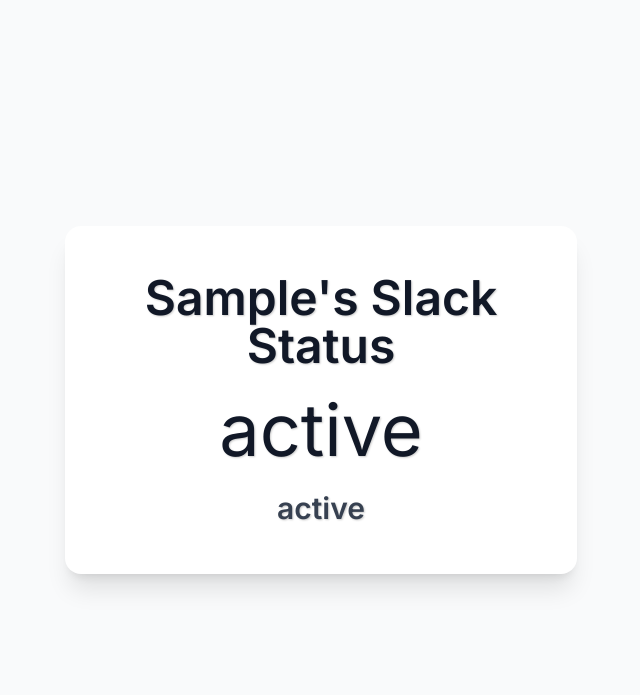
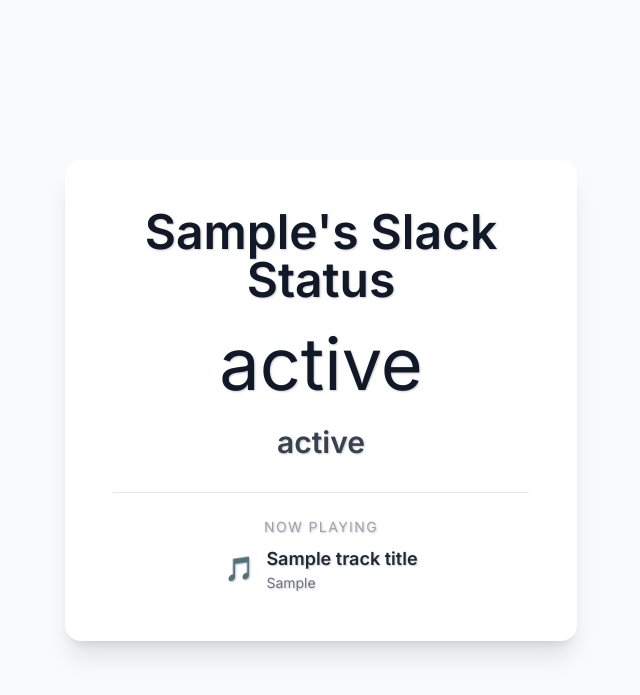
Before and after one commit to untraceablez/pi_slack_status, a Flask app: template templates/index.html in a window 1280 px wide. Shown: the top 695 px of the page, without its empty margins (319-959 px from the left). Run offline with Flask 3, Linux system fonts and the light colour scheme; the template is opened without the code that fills it: most values are stand-ins (such as "Sample title", 1, 10 or a date in 2020); some libraries are stand-ins or nearby versions.

Commit message:
Adding music detection

```diff
--- a/app.py
+++ b/app.py
@@ -1,46 +1,127 @@
 # app.py
-# This is a Python Flask web application that serves your Slack status.
-# To run this, you need to have Flask, python-dotenv, slack_sdk, and emoji installed:
-# pip install Flask python-dotenv slack_sdk emoji
+# This is a Python Flask web application that serves your Slack status and
+# identifies music playing nearby using a USB microphone via Shazam.
+# To run this, you need to have the packages in requirements.txt installed.
 
 import os
+import asyncio
+import threading
+import tempfile
+import time
 from flask import Flask, render_template
 from dotenv import load_dotenv
 from slack_sdk import WebClient
 from slack_sdk.errors import SlackApiError
 import emoji
+import sounddevice as sd
+import scipy.io.wavfile as wavfile
+import numpy as np
+from shazamio import Shazam
 
 # Load environment variables from the .env file.
 load_dotenv()
 
 # --- Configuration ---
-# Get your Slack API token from the .env file.
-# The token needs the 'users.profile:read' scope.
 SLACK_API_TOKEN = os.environ.get('SLACK_API_TOKEN')
-
-# Get the Slack User ID from the .env file.
-# This is the user whose status will be displayed.
 SLACK_USER_ID = os.environ.get('SLACK_USER_ID')
-
-# You can change the port if you need to.
 PORT = 5000
 
-# Global variable to cache custom emojis
+# Audio device index for the USB mic. Set AUDIO_DEVICE in .env to the device
+# index if the default device is not your USB mic. Leave unset to use default.
+AUDIO_DEVICE = os.environ.get('AUDIO_DEVICE')
+if AUDIO_DEVICE is not None:
+    AUDIO_DEVICE = int(AUDIO_DEVICE)
+
+SAMPLE_RATE = 44100
+RECORD_DURATION = 8       # seconds of audio to capture per recognition attempt
+RECOGNITION_INTERVAL = 30 # seconds between recognition attempts
+
+# --- Global State ---
 custom_emojis = {}
+
+current_track = {
+    'title': None,
+    'artist': None,
+    'last_checked': 0,
+}
+music_lock = threading.Lock()
 
 # --- App Setup ---
 app = Flask(__name__)
-
-# Initialize the Slack WebClient with your token
-# This is the primary way to interact with the Slack API using the SDK.
 client = WebClient(token=SLACK_API_TOKEN)
 
-# --- Functions ---
+# --- Music Recognition ---
+
+def record_audio():
+    """Record a short clip from the USB mic and return as a numpy array."""
+    audio = sd.rec(
+        int(RECORD_DURATION * SAMPLE_RATE),
+        samplerate=SAMPLE_RATE,
+        channels=1,
+        dtype='int16',
+        device=AUDIO_DEVICE,
+    )
+    sd.wait()
+    return audio
+
+
+async def _shazam_recognize(wav_path):
+    shazam = Shazam()
+    return await shazam.recognize(wav_path)
+
+
+def identify_track(wav_path):
+    """Run Shazam recognition synchronously and return (title, artist) or (None, None)."""
+    result = asyncio.run(_shazam_recognize(wav_path))
+    track = result.get('track', {})
+    title = track.get('title')
+    artist = track.get('subtitle')
+    return title, artist
+
+
+def music_recognition_loop():
+    """Background thread: periodically records audio and identifies music."""
+    global current_track
+    while True:
+        with music_lock:
+            last_checked = current_track['last_checked']
+
+        if time.time() - last_checked >= RECOGNITION_INTERVAL:
+            tmp_path = None
+            try:
+                audio = record_audio()
+                with tempfile.NamedTemporaryFile(suffix='.wav', delete=False) as f:
+                    tmp_path = f.name
+                    wavfile.write(f.name, SAMPLE_RATE, audio)
+
+                title, artist = identify_track(tmp_path)
+
+                with music_lock:
+                    current_track = {
+                        'title': title,
+                        'artist': artist,
+                        'last_checked': time.time(),
+                    }
+                print(f"Music identified: {artist} - {title}" if title else "No music detected.")
+            except Exception as e:
+                print(f"Music recognition error: {e}")
+                with music_lock:
+                    current_track['last_checked'] = time.time()
+            finally:
+                if tmp_path and os.path.exists(tmp_path):
+                    os.unlink(tmp_path)
+
+        time.sleep(5)
+
+
+# Start the music recognition background thread
+_music_thread = threading.Thread(target=music_recognition_loop, daemon=True)
+_music_thread.start()
+
+# --- Slack Functions ---
 
 def get_custom_emojis():
-    """
-    Fetches and caches all custom emojis from the Slack workspace.
-    """
+    """Fetches and caches all custom emojis from the Slack workspace."""
     global custom_emojis
     try:
         response = client.emoji_list()
@@ -54,25 +135,18 @@ def get_custom_emojis():
     except Exception as e:
         print(f"An unexpected error occurred while fetching emojis: {e}")
 
+
 def get_slack_status():
     """
-    Fetches the profile of the specified user from the Slack API using slack_sdk.
+    Fetches the profile of the specified user from the Slack API.
     Returns a dictionary with status information or an error message.
     """
-    # Check if necessary environment variables are set
     if not SLACK_API_TOKEN:
-        return {
-            'ok': False,
-            'error': 'Slack API Token not found in environment variables.'
-        }
+        return {'ok': False, 'error': 'Slack API Token not found in environment variables.'}
     if not SLACK_USER_ID:
-        return {
-            'ok': False,
-            'error': 'Slack User ID not found in environment variables.'
-        }
+        return {'ok': False, 'error': 'Slack User ID not found in environment variables.'}
 
     try:
-        # Call the users_profile_get API method with the specified user ID
         response = client.users_profile_get(user=SLACK_USER_ID)
 
         if response.get('ok'):
@@ -81,21 +155,15 @@ def get_slack_status():
             status_text = profile.get('status_text', 'No status set')
             status_emoji = profile.get('status_emoji', '')
 
-            # --- Emoji Handling Logic ---
             emoji_info = {'type': 'text', 'value': ''}
             if status_emoji:
-                # Get the name of the emoji without the colons
                 emoji_name = status_emoji.strip(':')
-
-                # Check if the emoji is a custom one by looking it up in our cached list
                 if emoji_name in custom_emojis:
                     emoji_info['type'] = 'url'
                     emoji_info['value'] = custom_emojis[emoji_name]
                 else:
-                    # It's a shortcode, so use the 'emoji' library to convert it.
                     converted_emoji = emoji.emojize(status_emoji)
                     emoji_info['value'] = converted_emoji
-            # --- End of Emoji Handling ---
 
             return {
                 'ok': True,
@@ -104,36 +172,25 @@ def get_slack_status():
                 'status_emoji': emoji_info,
             }
         else:
-            return {
-                'ok': False,
-                'error': response.get('error', 'Unknown Slack API error')
-            }
+            return {'ok': False, 'error': response.get('error', 'Unknown Slack API error')}
     except SlackApiError as e:
-        # Handle API-related errors
-        return {
-            'ok': False,
-            'error': f'Slack API Error: {e.response["error"]}'
-        }
+        return {'ok': False, 'error': f'Slack API Error: {e.response["error"]}'}
     except Exception as e:
-        # Handle other unexpected errors
-        return {
-            'ok': False,
-            'error': f'An unexpected error occurred: {e}'
-        }
+        return {'ok': False, 'error': f'An unexpected error occurred: {e}'}
+
 
 # --- Routes ---
 
 @app.route('/')
 def home():
-    """
-    This is the main route. It fetches the Slack status and renders
-    the HTML template to display it.
-    """
-    # Fetch custom emojis once when the app starts
     if not custom_emojis:
         get_custom_emojis()
 
     status_data = get_slack_status()
+
+    with music_lock:
+        track_title = current_track['title']
+        track_artist = current_track['artist']
 
     if not status_data['ok']:
         return render_template('index.html',
@@ -141,20 +198,22 @@ def home():
                                status_emoji_value='❌',
                                status_emoji_type='text',
                                status_text=f"Error: {status_data['error']}",
-                               is_error=True)
+                               is_error=True,
+                               track_title=track_title,
+                               track_artist=track_artist)
 
     return render_template('index.html',
                            first_name=status_data['first_name'],
                            status_emoji_value=status_data['status_emoji']['value'],
                            status_emoji_type=status_data['status_emoji']['type'],
                            status_text=status_data['status_text'],
-                           is_error=False)
+                           is_error=False,
+                           track_title=track_title,
+                           track_artist=track_artist)
 
 
 # --- Main Entry Point ---
 
 if __name__ == '__main__':
-    # Running this with debug=True is good for development.
-    # When running as a daemon, you might want to set debug=False.
     print(f"Starting Slack Status app on http://127.0.0.1:{PORT}")
     app.run(host='0.0.0.0', port=PORT, debug=True)
--- a/requirements.txt
+++ b/requirements.txt
@@ -3,3 +3,6 @@ python_dotenv
 flask
 requests
 emoji
+sounddevice
+scipy
+shazamio
--- a/templates/index.html
+++ b/templates/index.html
@@ -6,14 +6,14 @@
 <head>
     <meta charset="UTF-8">
     <meta name="viewport" content="width=device-width, initial-scale=1.0">
-    <title>{{ first_name }}'s Slack Status</title>
+    <title>{{ first_name }}'s Status</title>
     <!-- Use Tailwind CSS for easy styling -->
     <script src="https://cdn.tailwindcss.com"></script>
 
     <!-- Link to the custom stylesheet -->
     <link rel="stylesheet" href="{{ url_for('static', filename='style.css') }}">
 
-    <!-- Refresh the page every 30 seconds to get the latest status -->
+    <!-- Refresh the page every 10 seconds to get the latest status -->
     <meta http-equiv="refresh" content="10">
 
     <script>
@@ -41,7 +41,7 @@
 </head>
 <body class="bg-gray-50 dark:bg-gray-900 text-gray-900 dark:text-gray-50 flex items-center justify-center min-h-screen p-4 transition-colors duration-300">
 
-    <div class="bg-white dark:bg-gray-800 shadow-xl rounded-2xl p-12 max-w-lg text-center transform transition-all duration-300 hover:scale-105">
+    <div class="bg-white dark:bg-gray-800 shadow-xl rounded-2xl p-12 max-w-lg w-full text-center transform transition-all duration-300 hover:scale-105">
         <h1 class="text-5xl font-bold mb-6 text-gray-900 dark:text-gray-50">{{ first_name }}'s Slack Status</h1>
 
         {% if is_error %}
@@ -63,6 +63,24 @@
                 {{ status_text }}
             </p>
         {% endif %}
+
+        <!-- Music Now Playing Section -->
+        <div class="mt-8 pt-6 border-t border-gray-200 dark:border-gray-700">
+            {% if track_title %}
+                <p class="text-sm uppercase tracking-widest text-gray-400 dark:text-gray-500 mb-2">Now Playing</p>
+                <div class="flex items-center justify-center gap-3">
+                    <span class="text-2xl">🎵</span>
+                    <div class="text-left">
+                        <p class="text-lg font-semibold text-gray-800 dark:text-gray-200">{{ track_title }}</p>
+                        {% if track_artist %}
+                            <p class="text-sm text-gray-500 dark:text-gray-400">{{ track_artist }}</p>
+                        {% endif %}
+                    </div>
+                </div>
+            {% else %}
+                <p class="text-sm text-gray-400 dark:text-gray-600 italic">No music detected</p>
+            {% endif %}
+        </div>
     </div>
 </body>
 </html>
```
Also changed, not shown: 1 other file.
